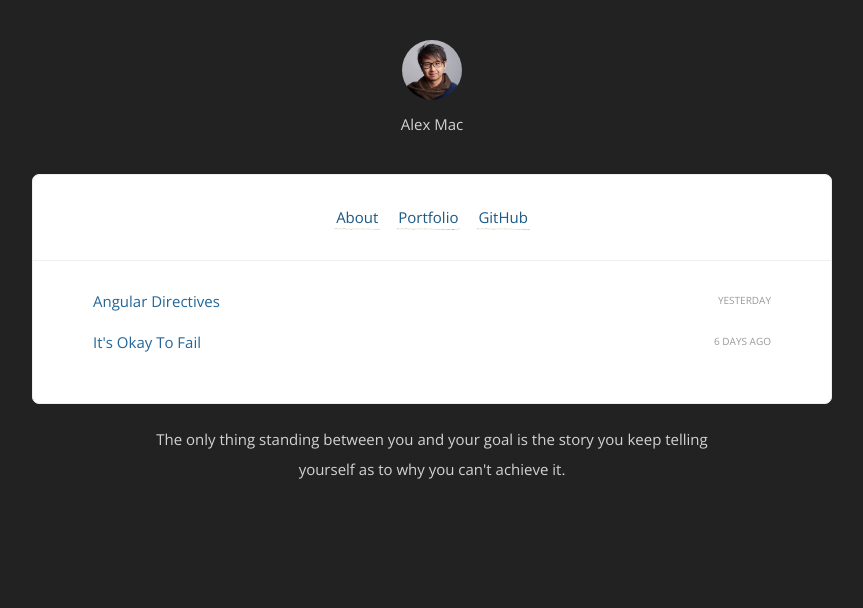
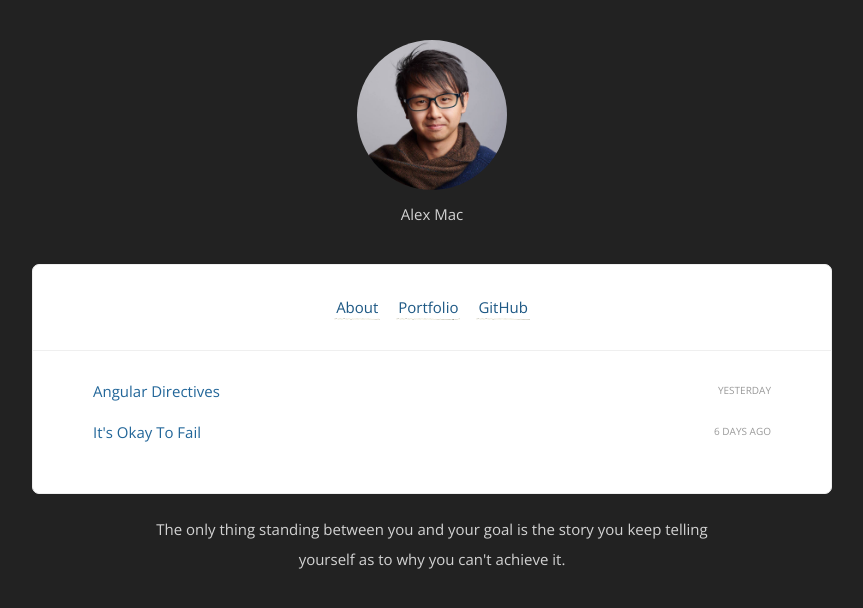
Before and after one commit to alex-mac/blog, a Jekyll site: the page built from index.html, in a window 1280 px wide. Shown: the top 608 px of the page, without its empty margins (208-1071 px from the left). Built offline with Jekyll 4.4.1, drawn with Linux system fonts in a browser that asks for light colours; comment, search, counter and statistics services are not loaded.

Commit message:
css changes

```diff
--- a/_includes/header.html
+++ b/_includes/header.html
@@ -1,4 +1,4 @@
 <header>
-<a id="go-back-home" href="{{ site.url }}"><img style="border-radius:50%" src="{{ site.url }}/images/alex.jpg" alt="Alex" width="60" height="60"></a>
+<a id="go-back-home" href="{{ site.url }}"><img style="border-radius:50%" src="{{ site.url }}/images/alex.jpg" alt="Alex" width="150" height="150"></a>
 <p style="color:lightgray"> {{ site.title }}</p>
 </header>
```
